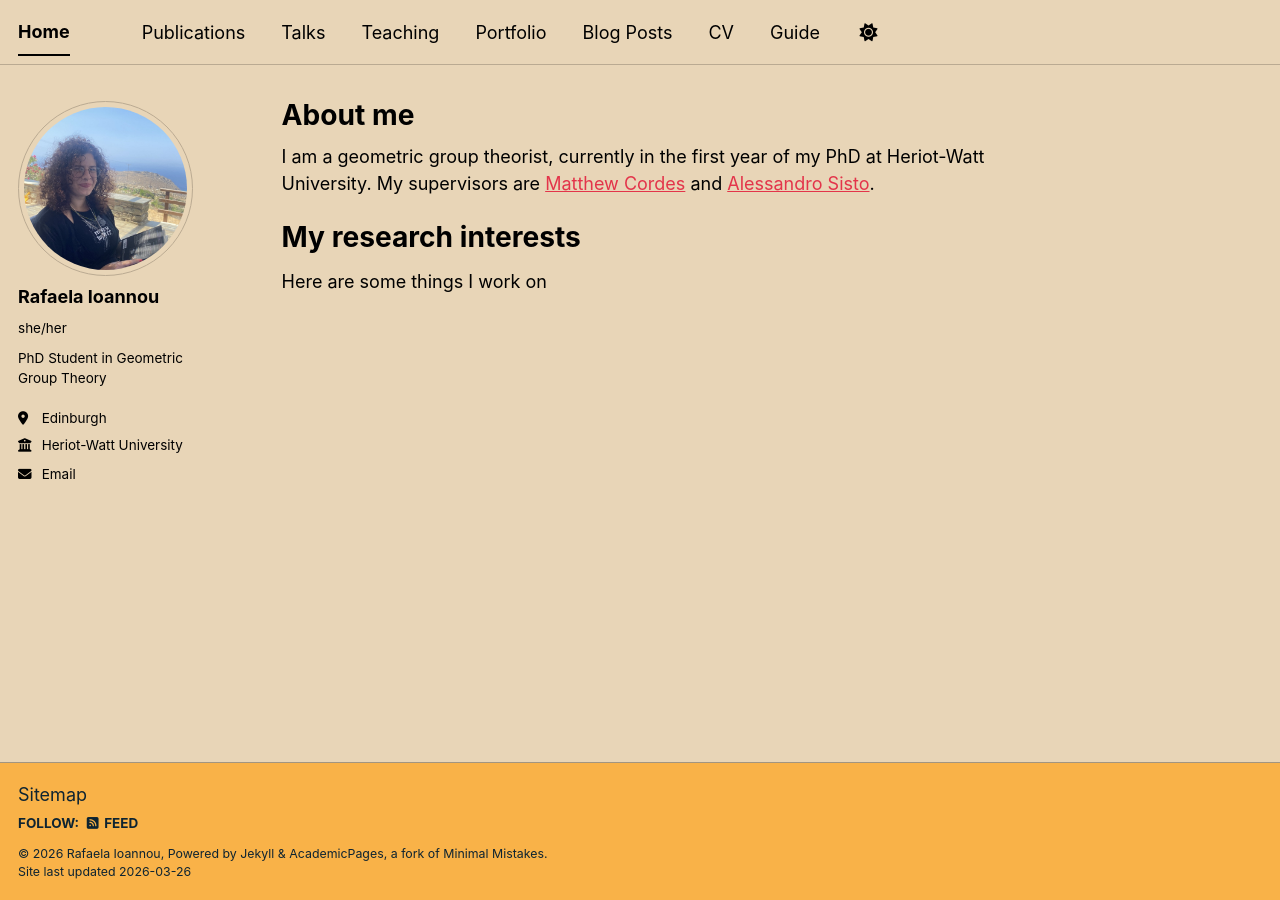
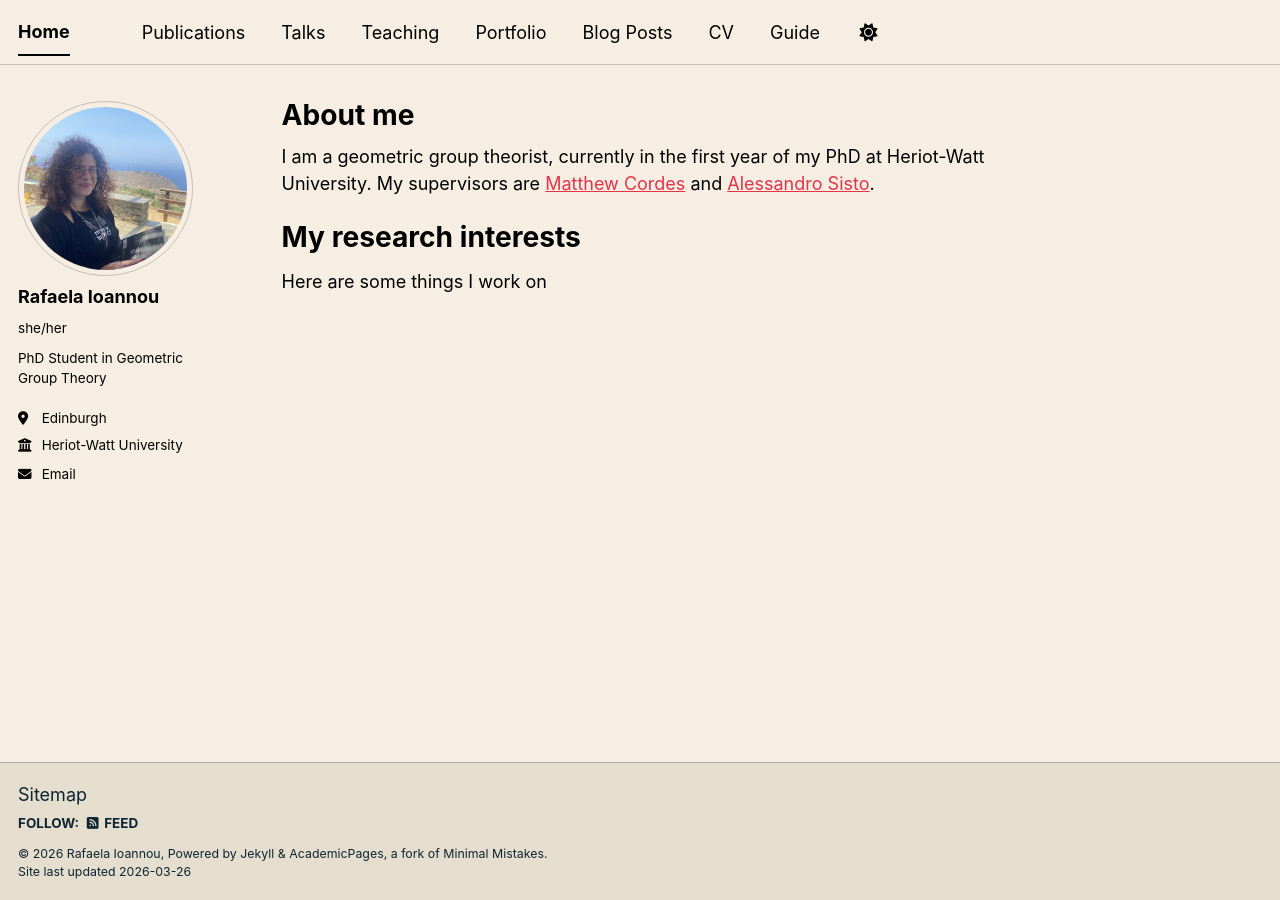
Before and after one commit to rafaela-ioannou/rafaela-ioannou.github.io, a Jekyll site: the page built from _pages/about.md, in a window 1280 px wide. Built offline with Jekyll 4.4.1, drawn with Linux system fonts in a browser that asks for light colours; a script bundle is joined from its source files by our own code; library files that are not in the unit come from our copies.

Commit message:
Updated sunrise theme colours for background and footer

```diff
--- a/_sass/theme/_sunrise_light.scss
+++ b/_sass/theme/_sunrise_light.scss
@@ -7,7 +7,7 @@ $dark-primary-color         : mix(#000, $primary-color, 40%);
 $darker-primary-color       : mix(#000, $primary-color, 60%);
 $light-primary-color        : mix(#fff, $primary-color, 50%);
 $lighter-primary-color      : mix(#fff, $primary-color, 90%);
-$background                 : #e8d5b7;
+$background                 : #f6eee3;
 $background-light           : mix(#fff, $background, 20%);
 $background-lighter        : #ffffff;
 $text                      : #000000;
@@ -15,7 +15,7 @@ $text-muted                : #0e2431;
 $link                      : mix(#000, $primary-color, 10%);
 $link-dark                 : mix(#000, $link, 25%);
 $link-light                : mix(#fff, $link, 25%);
-$footer                    : #f9b248;
+$footer                    : #e5decf;
 $border                    : mix(#000, $background, 20%);
 $border-dark               : mix(#000, $background, 30%);
 
```
